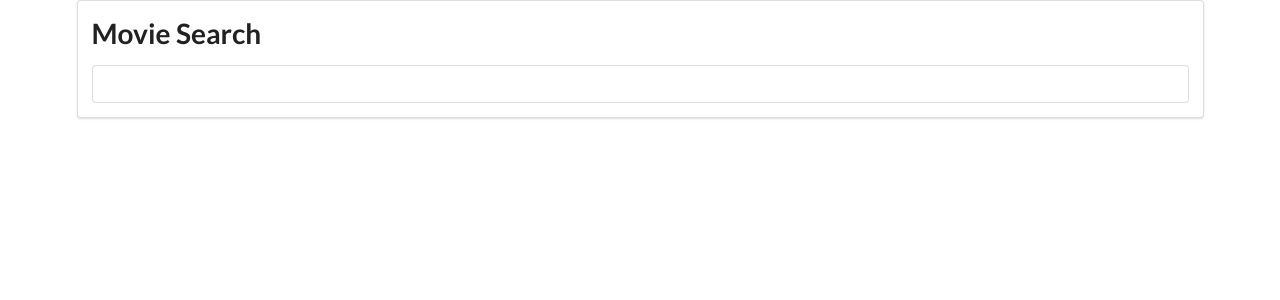
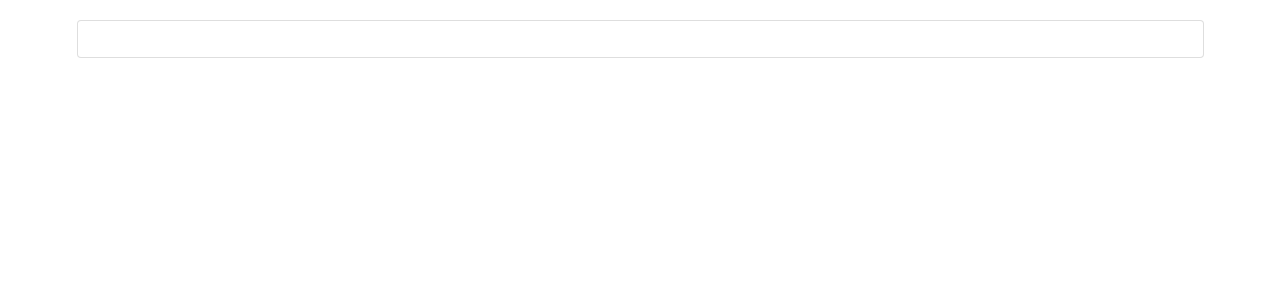
Before and after one commit to parks96uw/movies-search-react, a React (Create React App) app: page / in a window 1280 px wide. Shown: the top 300 px of the page. Built offline with nearby package versions, Linux system fonts and the light colour scheme.

Commit message:
search movies works

```diff
--- /dev/null
+++ b/src/App.css
@@ -0,0 +1,7 @@
+.search-bar {
+    margin-top: 20px;
+}
+
+.movie-count-label {
+    margin-top: 10px;
+}
--- a/src/App.js
+++ b/src/App.js
@@ -3,15 +3,21 @@ import React from 'react';
 import SearchBar from './SearchBar';
 import MovieList from './MovieList';
 import tmdb from './tmdb';
+import './App.css';
+
 
 // DEF: Access key
 require('dotenv').config();
 
 class App extends React.Component {
     state = ({
-        movies: []
+        movies: [],
+        pageNumber: 1
     })
 
+
+    // TODO: Pagination -- flipping between results of movies
+    //       Needs to take in parameter of page number
     onFormSubmit = async (term) => {
         const response = await tmdb.get('/search/movie', {
             params: {
@@ -27,9 +33,9 @@ class App extends React.Component {
 
     render() {
         return (
-            <div className="ui container">
-                <SearchBar onFormSubmit={this.onFormSubmit}/>
-                <MovieList movies={this.state.movies}/>
+            <div className="search-bar ui container">
+                <SearchBar onFormSubmit={this.onFormSubmit} />
+                <MovieList movies={this.state.movies} />
             </div>
         )
     }
--- /dev/null
+++ b/src/MovieItem.css
@@ -0,0 +1,4 @@
+.movie-image {
+    width: 200px;
+    margin-right: 20px;
+}
--- a/src/MovieItem.js
+++ b/src/MovieItem.js
@@ -1,18 +1,26 @@
 import React from 'react';
 
+import './MovieItem.css';
+
 const MovieItem = ({movie}) => {
-    console.log(movie);
-
-    // TODO: If image not available
     const imgPath = "https://image.tmdb.org/t/p/w500/" + movie.poster_path;
 
     return (
         <div className="item">
-            <img src={imgPath} alt={movie.title}/>
-            <h2>{movie.title}</h2>
+            <div className="img">
+              <img className="movie-image" src={imgPath} alt={movie.title}/>
+            </div>
             <div className="content">
-                {movie.overview}
-                {movie.release_date}
+                <div className="header">
+                    <h2>{movie.title}</h2>
+                </div>
+                <div className="description">
+                    {movie.overview}
+                </div>
+                <div className="extra">
+                    Released in {movie.release_date}
+                </div>
+
             </div>
         </div>
     )
--- a/src/SearchBar.js
+++ b/src/SearchBar.js
@@ -19,11 +19,8 @@ class SearchBar extends React.Component {
 
     render() {
         return (
-            <div className="ui segment">
+            <div>
                 <form onSubmit={this.onFormSubmit} className="ui form">
-                    <div className="field">
-                        <h1>Movie Search</h1>
-                    </div>
                     <div className="input-bar">
                         <input
                             type="text"
```
Also changed, not shown: 1 other file (tests, documents, lock files or other folders).
